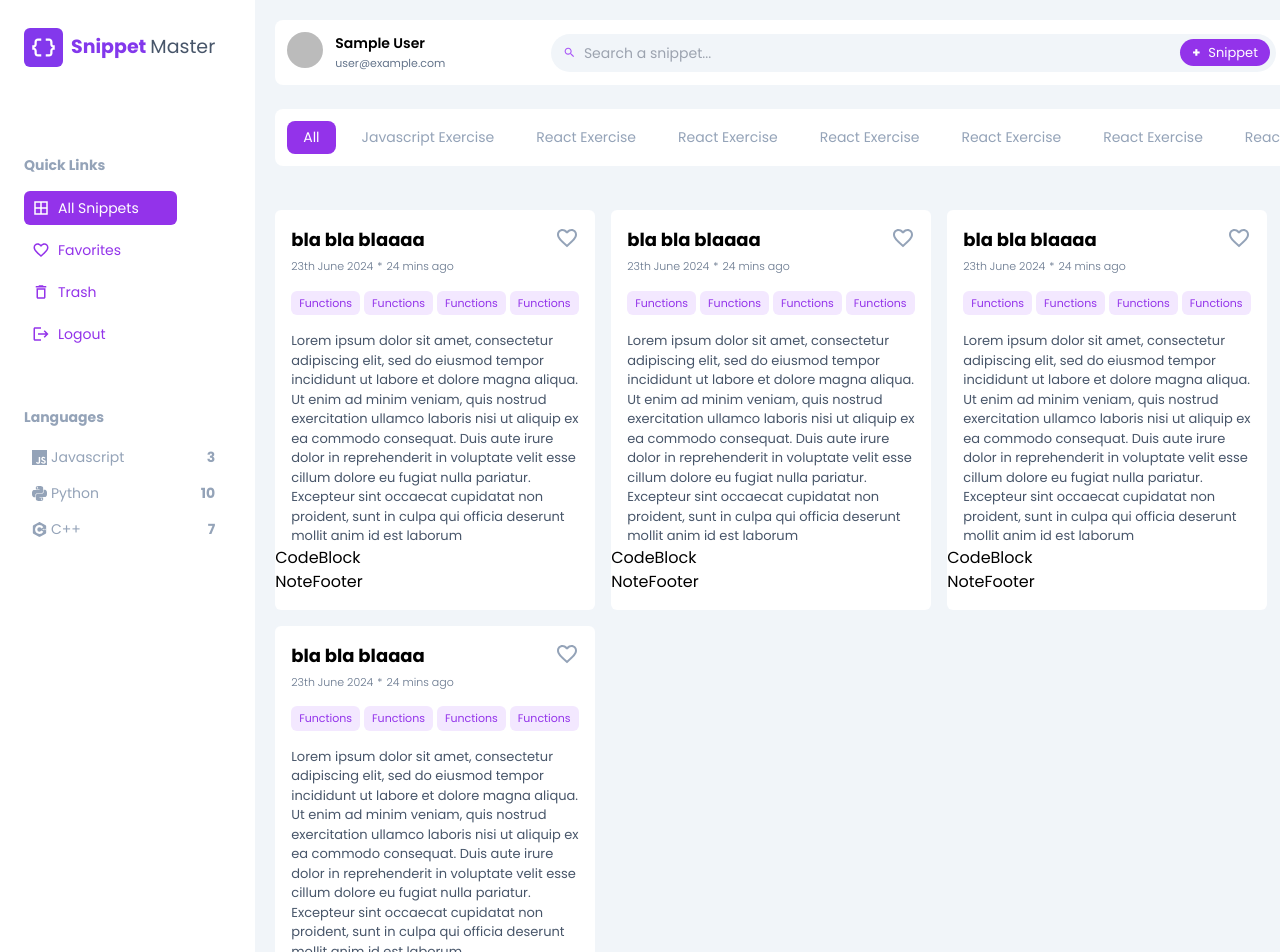
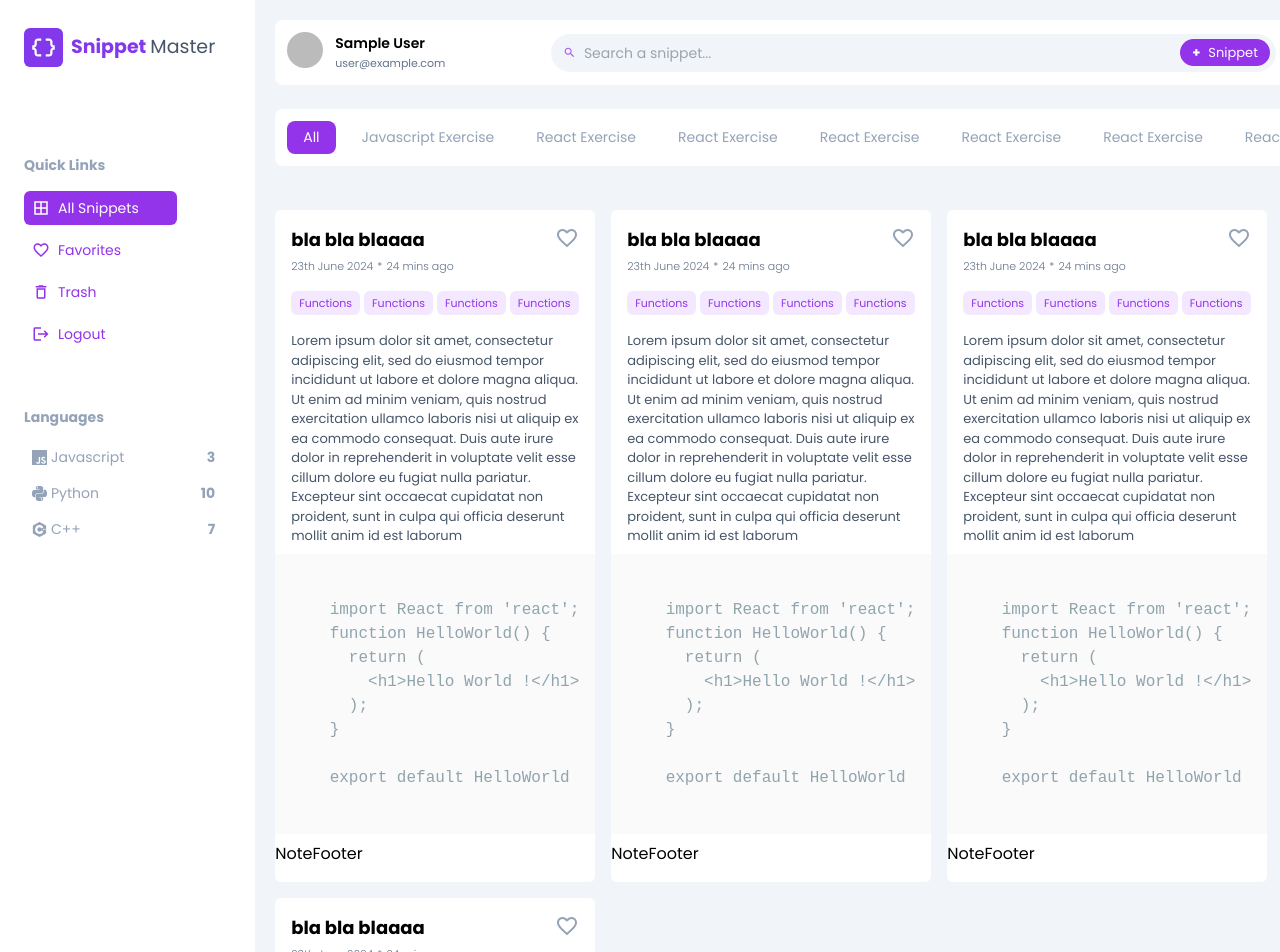
Before and after one commit to rajputkarsh/snippet-master, a Next.js app: page /my-notes in a window 1280 px wide. Shown: the top 952 px of the page. Built offline with nearby package versions, Linux system fonts and the light colour scheme; no server answers; sample sign-in values are in the browser's storage.

Commit message:
add CodeBlock component

```diff
--- a/src/components/AllNotes/Note/CodeBlock.tsx
+++ b/src/components/AllNotes/Note/CodeBlock.tsx
@@ -1,7 +1,43 @@
-function CodeBlock() {
+import { Prism as SyntaxHighlighter } from "react-syntax-highlighter";
+import {
+  materialLight,
+  oneDark,
+} from "react-syntax-highlighter/dist/cjs/styles/prism";
+import { useGlobalContext } from "@/context";
+import { isDarkMode } from "@/lib/utils";
+
+interface CodeBlockProps {
+  language: string;
+}
+
+function CodeBlock({ language }: CodeBlockProps) {
+  const {
+    darkModeObject: { darkMode },
+  } = useGlobalContext();
+
+  const isDarkModeEnabled = isDarkMode(darkMode);
+
+  const CODE_STRING = `
+    import React from 'react';
+    function HelloWorld() {
+      return (
+        <h1>Hello World !</h1>
+      );
+    }
+
+    export default HelloWorld
+  `;
+
   return (
-    <div>CodeBlock</div>
-  )
+    <div className="rounded-md overflow-hidden tet-sm">
+      <SyntaxHighlighter
+        language={language}
+        style={isDarkModeEnabled ? oneDark : materialLight}
+      >
+        {CODE_STRING}
+      </SyntaxHighlighter>
+    </div>
+  );
 }
 
 export default CodeBlock
--- a/src/components/AllNotes/Note/index.tsx
+++ b/src/components/AllNotes/Note/index.tsx
@@ -1,8 +1,4 @@
-import { Prism as SyntaxHighlighter } from "react-syntax-highlighter";
-import {
-  materialLight,
-  oneDark,
-} from "react-syntax-highlighter/dist/cjs/styles/prism";
+
 import { useGlobalContext } from "@/context";
 import { DeleteRounded } from "@mui/icons-material";
 import { SiJavascript } from "react-icons/si";
```
